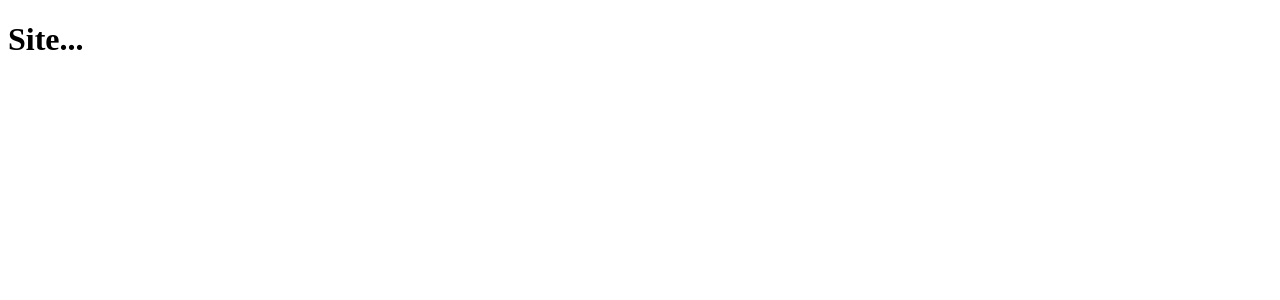
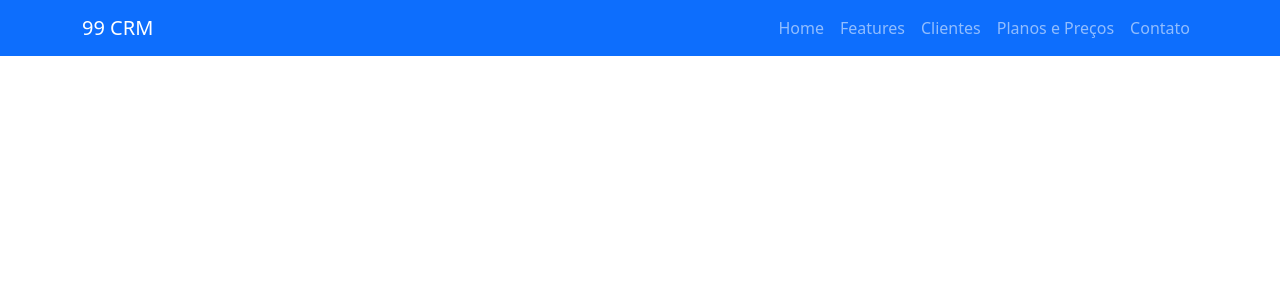
Before and after one commit to joschonarth/crm-system, a React (Create React App) app in the folder my-app/: page / in a window 1280 px wide. Shown: the top 300 px of the page. Built offline with nearby package versions, Linux system fonts and the light colour scheme.

Commit message:
Update System

```diff
--- a/my-app/public/index.html
+++ b/my-app/public/index.html
@@ -2,10 +2,13 @@
 <html lang="en">
   <head>
     <title>React App</title>
+    <link href="https://cdn.jsdelivr.net/npm/bootstrap@5.3.3/dist/css/bootstrap.min.css" rel="stylesheet" integrity="sha384-QWTKZyjpPEjISv5WaRU9OFeRpok6YctnYmDr5pNlyT2bRjXh0JMhjY6hW+ALEwIH" crossorigin="anonymous">
     <link rel="stylesheet" href="styles.css">
   </head>
   <body>
     <div id="root"></div>
     <script src="./src/index.js" type="text/jsx"></script>
+    <script src="https://cdn.jsdelivr.net/npm/bootstrap@5.3.3/dist/js/bootstrap.bundle.min.js" integrity="sha384-YvpcrYf0tY3lHB60NNkmXc5s9fDVZLESaAA55NDzOxhy9GkcIdslK1eN7N6jIeHz" crossorigin="anonymous"></script>
+
   </body>
 </html>
--- a/my-app/public/styles.css
+++ b/my-app/public/styles.css
@@ -0,0 +1,5 @@
+/* Navbar */
+
+.navbar {
+    background-color: #0d6efd;
+}
--- a/my-app/src/site/components/menu.jsx
+++ b/my-app/src/site/components/menu.jsx
@@ -1,25 +1,36 @@
 import React from 'react';
 
 function Menu(){
-    return <nav className="navbar navbar-expand-lg navbar-dark bg-dark">
-        <div className="container-fluid">
-            {/* <a class="navbar-brand" href="#">99 CRM</a> */}
-            <a className="navbar-brand" href="#">
-                <img src="Images/logo.png" alt="" height="28"/>
-            </a>
+    return <nav className="navbar navbar-expand-md navbar-dark">
 
-            <button className='navbar-toggler' type='button' data-bs-toggle="collapse" data-bs-target="#navbarSupportedContent">
-                <span className='navbar-toggler-icon'></span>
-            </button>
+    <div className="container">
+        <a href="#" className="navbar-brand">99 CRM</a>
 
-            <div className='collapse navbar-collapse' id='navbarSupportedContent'>
-                <ul className='navbar-nav ms-auto'>
+        <button className="navbar-toggler" type="button" data-bs-toggle="collapse" data-bs-target="#navbarSupportedContent" aria-controls="navbarSupportedContent" aria-expanded="false" aria-label="Toggle navigation">
+            <span className="navbar-toggler-icon"></span>
+        </button>
 
-                </ul>
-            </div>
-
+        <div className="collapse navbar-collapse" id="navbarSupportedContent">
+            <ul className="navbar-nav ms-auto">
+                <li className="nav-item">
+                    <a href="#" className="nav-link" aria-current="page">Home</a>
+                </li>
+                <li className="nav-item">
+                    <a href="#" className="nav-link" aria-current="page">Features</a>
+                </li>
+                <li className="nav-item">
+                    <a href="#" className="nav-link" aria-current="page">Clientes</a>
+                </li>
+                <li className="nav-item">
+                    <a href="#" className="nav-link" aria-current="page">Planos e Preços</a>
+                </li>
+                <li className="nav-item">
+                    <a href="#" className="nav-link" aria-current="page">Contato</a>
+                </li>
+            </ul>
         </div>
-    </nav>;
+    </div>
+</nav>;
 }
 
 export default Menu;
--- a/my-app/src/site/site.jsx
+++ b/my-app/src/site/site.jsx
@@ -1,8 +1,9 @@
 import React from 'react';
+import Menu from './components/menu'
 
 function Site(){
     return <div>
-        <h1>Site...</h1>
+        <Menu/>
     </div>;
 }
 
```
